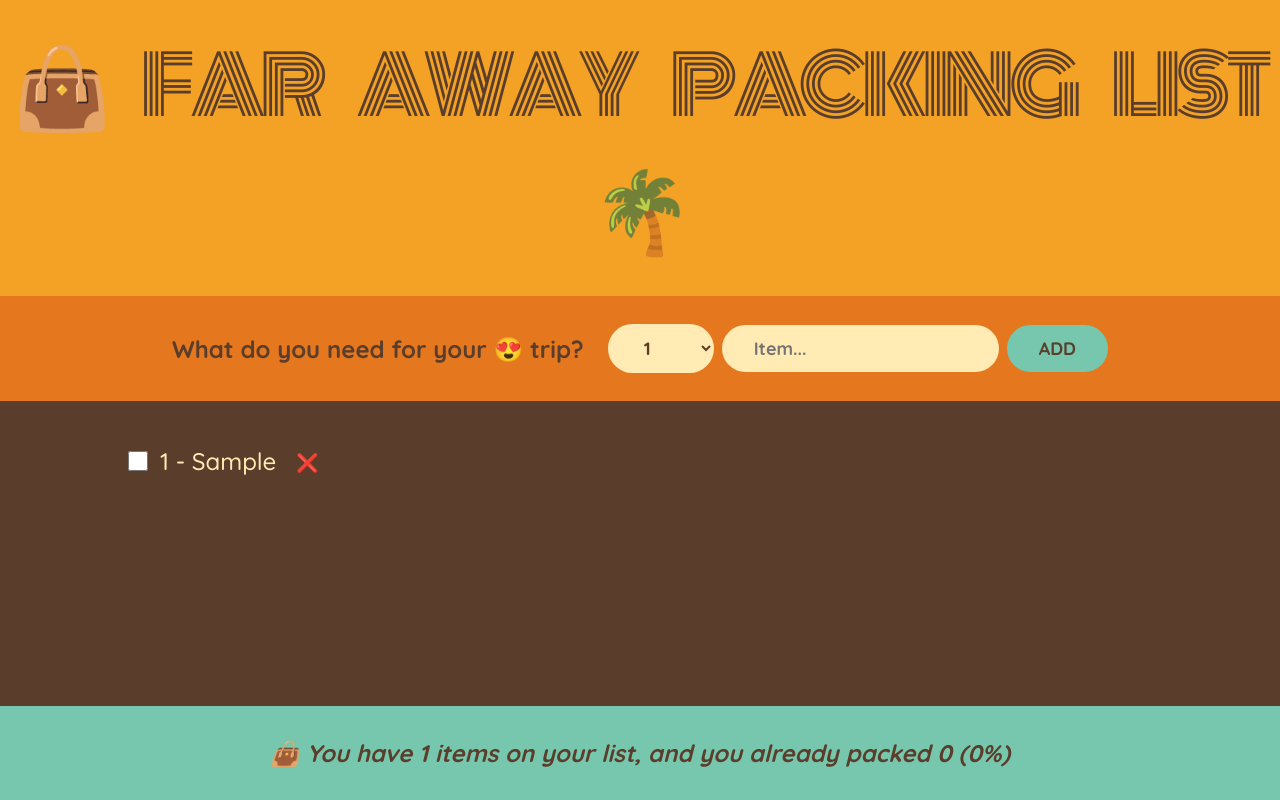
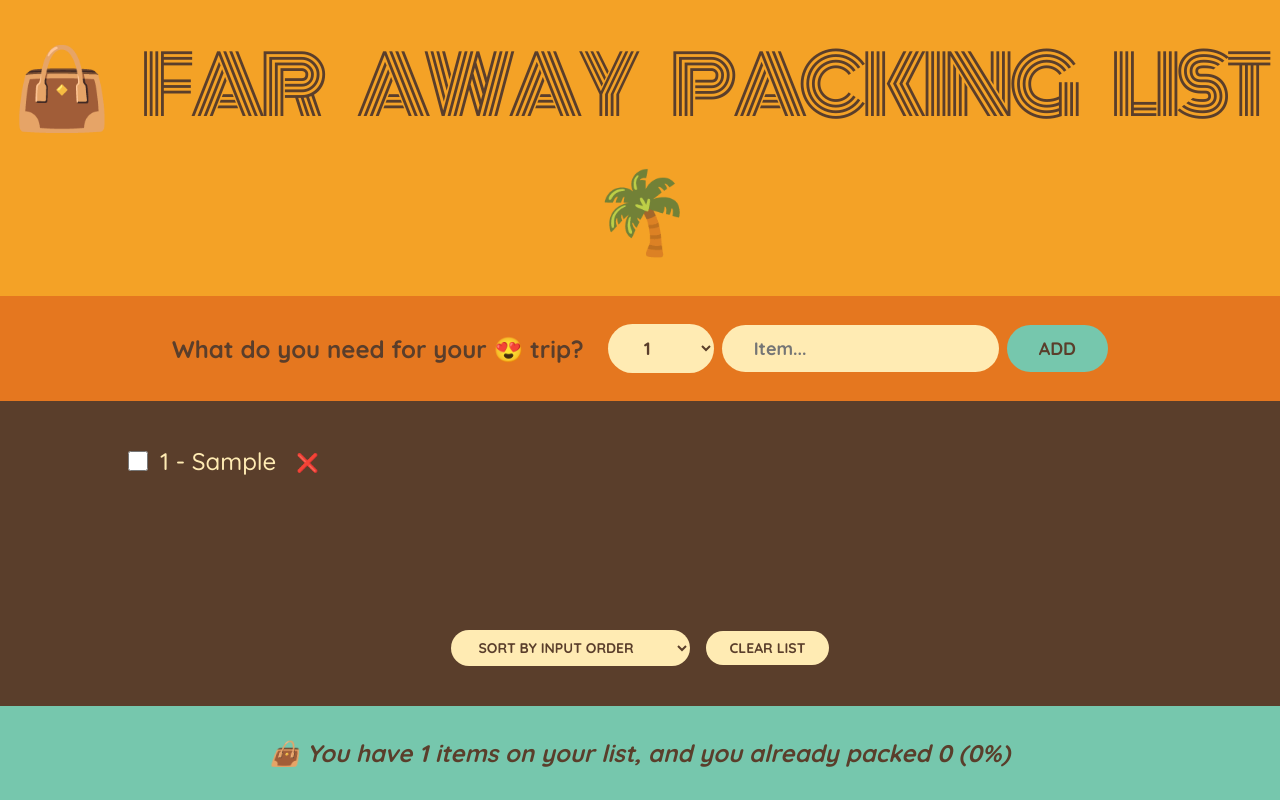
Before and after one commit to carlhicban/travel-list-react, a React (Create React App) app: page / in a window 1280 px wide. Both pictures are taken after typing "Sample" into the empty fields and a click on the button "ADD". Built offline with nearby package versions, Linux system fonts and the light colour scheme.

Commit message:
Add structure file for file

```diff
--- a/src/App.js
+++ b/src/App.js
@@ -1,4 +1,8 @@
 import { useState } from "react";
+import Logo from "./components/logo";
+import Form from "./components/Form";
+import PackingList from "./components/PackingList";
+import Stats from "./components/Stats";
 
 export default function App() {
   const [items, setItems] = useState([]);
@@ -19,6 +23,14 @@
     );
   }
 
+  function handleClearItem() {
+    const confirmed = window.confirm(
+      "Are you sure you want to delete all items?"
+    );
+
+    if (confirmed) setItems([]);
+  }
+
   return (
     <div className="app">
       <Logo />
@@ -27,97 +39,9 @@
         items={items}
         onDeleteItem={handleDeleteItem}
         onToggleItems={handleToggleItem}
+        onClearItems={handleClearItem}
       />
       <Stats items={items} />
     </div>
   );
 }
-function Logo() {
-  return <h1>👜 Far Away Packing List🌴</h1>;
-}
-function Form({ onAddItems }) {
-  const [description, setDescription] = useState("");
-  const [quantity, setQuantity] = useState(1);
-
-  function handleSubmit(e) {
-    e.preventDefault();
-
-    if (!description) return;
-    const newItem = { description, quantity, packed: false, id: Date.now() };
-    console.log(newItem);
-
-    onAddItems(newItem);
-    setDescription("");
-    setQuantity(1);
-  }
-
-  return (
-    <form className="add-form" onSubmit={handleSubmit}>
-      <h3>What do you need for your 😍 trip?</h3>
-      <select
-        value={quantity}
-        onChange={(e) => setQuantity(Number(e.target.value))}
-      >
-        {Array.from({ length: 20 }, (_, i) => i + 1).map((num) => (
-          <option value={num} key={num}>
-            {num}
-          </option>
-        ))}
-      </select>
-      <input
-        type="text"
-        placeholder="Item..."
-        value={description}
-        onChange={(e) => setDescription(e.target.value)}
-      />
-      <button>Add</button>
-    </form>
-  );
-}
-function PackingList({ items, onDeleteItem, onToggleItems }) {
-  return (
-    <div className="list">
-      <ul>
-        {items.map((item) => (
-          <Item
-            item={item}
-            onDeleteItem={onDeleteItem}
-            onToggleItems={onToggleItems}
-            key={item.id}
-          />
-        ))}
-      </ul>
-    </div>
-  );
-}
-
-function Item({ item, onDeleteItem, onToggleItems }) {
-  return (
-    <li>
-      <input
-        type="checkbox"
-        checked={item.packed}
-        onChange={() => onToggleItems(item.id)}
-      />
-      <span style={item.packed ? { textDecoration: "line-through" } : {}}>
-        {item.quantity} - {item.description}
-      </span>
-      <button onClick={() => onDeleteItem(item.id)}>❌</button>
-    </li>
-  );
-}
-function Stats({ items }) {
-  const numItems = items.length;
-  const numPacked = items.filter((item) => item.packed).length;
-  const percentage = Math.round((numPacked / numItems) * 100);
-  return (
-    <footer className="stats">
-      <em>
-        {percentage === 100
-          ? "You got everything! Ready to go ->"
-          : `👜 You have ${numItems} items on your list, and you already packed
-       ${numPacked} (${percentage}%)`}
-      </em>
-    </footer>
-  );
-}
--- /dev/null
+++ b/src/components/Form.js
@@ -0,0 +1,41 @@
+import { useState } from "react";
+
+export default function Form({ onAddItems }) {
+  const [description, setDescription] = useState("");
+  const [quantity, setQuantity] = useState(1);
+
+  function handleSubmit(e) {
+    e.preventDefault();
+
+    if (!description) return;
+    const newItem = { description, quantity, packed: false, id: Date.now() };
+    console.log(newItem);
+
+    onAddItems(newItem);
+    setDescription("");
+    setQuantity(1);
+  }
+
+  return (
+    <form className="add-form" onSubmit={handleSubmit}>
+      <h3>What do you need for your 😍 trip?</h3>
+      <select
+        value={quantity}
+        onChange={(e) => setQuantity(Number(e.target.value))}
+      >
+        {Array.from({ length: 20 }, (_, i) => i + 1).map((num) => (
+          <option value={num} key={num}>
+            {num}
+          </option>
+        ))}
+      </select>
+      <input
+        type="text"
+        placeholder="Item..."
+        value={description}
+        onChange={(e) => setDescription(e.target.value)}
+      />
+      <button>Add</button>
+    </form>
+  );
+}
--- /dev/null
+++ b/src/components/Item.js
@@ -0,0 +1,15 @@
+export default function Item({ item, onDeleteItem, onToggleItems }) {
+  return (
+    <li>
+      <input
+        type="checkbox"
+        checked={item.packed}
+        onChange={() => onToggleItems(item.id)}
+      />
+      <span style={item.packed ? { textDecoration: "line-through" } : {}}>
+        {item.quantity} - {item.description}
+      </span>
+      <button onClick={() => onDeleteItem(item.id)}>❌</button>
+    </li>
+  );
+}
--- /dev/null
+++ b/src/components/PackingList.js
@@ -0,0 +1,48 @@
+import { useState } from "react";
+import Item from "./Item";
+
+export default function PackingList({
+  items,
+  onDeleteItem,
+  onToggleItems,
+  onClearItems,
+}) {
+  const [sortBy, setSortBy] = useState("input");
+
+  let sortedItems;
+
+  if (sortBy === "input") sortedItems = items;
+  if (sortBy === "description")
+    sortedItems = items
+      .slice()
+      .sort((a, b) => a.description.localeCompare(b.description));
+
+  if (sortBy === "packed")
+    sortedItems = items
+      .slice()
+      .sort((a, b) => Number(a.packed) - Number(b.packed));
+
+  return (
+    <div className="list">
+      <ul>
+        {sortedItems.map((item) => (
+          <Item
+            item={item}
+            onDeleteItem={onDeleteItem}
+            onToggleItems={onToggleItems}
+            key={item.id}
+          />
+        ))}
+      </ul>
+
+      <div className="actions">
+        <select value={sortBy} onChange={(e) => setSortBy(e.target.value)}>
+          <option value="input">Sort by input order</option>
+          <option value="description">Sort by description</option>
+          <option value="packed">Sort by packed status</option>
+        </select>
+        <button onClick={onClearItems}>Clear List</button>
+      </div>
+    </div>
+  );
+}
--- /dev/null
+++ b/src/components/Stats.js
@@ -0,0 +1,22 @@
+export default function Stats({ items }) {
+  if (!items.length)
+    return (
+      <p className="stats">
+        <em>Start adding some items to your packing list</em>
+      </p>
+    );
+
+  const numItems = items.length;
+  const numPacked = items.filter((item) => item.packed).length;
+  const percentage = Math.round((numPacked / numItems) * 100);
+  return (
+    <footer className="stats">
+      <em>
+        {percentage === 100
+          ? "You got everything! Ready to go ✈"
+          : `👜 You have ${numItems} items on your list, and you already packed
+       ${numPacked} (${percentage}%)`}
+      </em>
+    </footer>
+  );
+}
--- /dev/null
+++ b/src/components/logo.js
@@ -0,0 +1,3 @@
+export default function Logo() {
+  return <h1>👜 Far Away Packing List🌴</h1>;
+}
```
